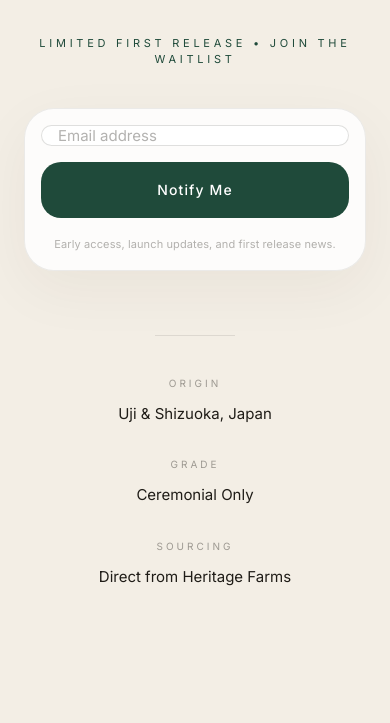
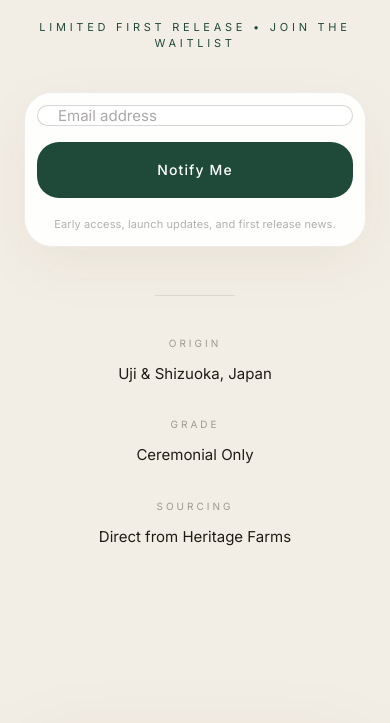
Before and after one commit to thierno-AllG/all-goods-aisle, a React (Vite) app: page / in a window 390 px wide. Shown: the part 437-1160 px from the top of the page. Built offline with nearby package versions, Linux system fonts and the light colour scheme; grey boxes are pictures that could not be loaded.

Commit message:
Apply final luxury polish for smatphone

```diff
--- a/src/App.jsx
+++ b/src/App.jsx
@@ -3,7 +3,7 @@ function WaitlistForm({ buttonText = "Notify Me" }) {
     <form
       action="https://app.kit.com/forms/9322192/subscriptions"
       method="post"
-      className="mx-auto mt-10 max-w-xl rounded-[30px] border border-[rgba(31,28,23,0.08)] bg-[rgba(255,255,255,0.82)] p-4 sm:p-3 shadow-[0_18px_60px_rgba(58,44,28,0.05)] backdrop-blur"
+      className="mx-auto mt-10 max-w-xl rounded-[28px] border border-[rgba(31,28,23,0.08)] bg-[rgba(255,255,255,0.9)] p-3 sm:p-4 shadow-[0_18px_60px_rgba(58,44,28,0.05)] backdrop-blur"
     >
       <div className="flex flex-col gap-4 sm:flex-row">
         <input
@@ -12,12 +12,11 @@ function WaitlistForm({ buttonText = "Notify Me" }) {
           placeholder="Email address"
           aria-label="Email address"
           required
-          className="h-12 sm:h-14 w-full flex-1 rounded-[18px] border border-[rgba(31,28,23,0.14)] bg-[rgba(255,255,255,0.92)] px-4 sm:px-5 text-[15px] text-[#1F1C17] outline-none placeholder:text-[rgba(31,28,23,0.34)] focus:border-[#1F4A3A]"
+          className="h-14 sm:h-14 w-full flex-1 rounded-[22px] border border-[rgba(31,28,23,0.18)] bg-white px-5 text-[15px] text-[#1F1C17] outline-none placeholder:text-[rgba(31,28,23,0.38)] focus:border-[#1F4A3A] transition"
         />
         <button
           type="submit"
-          className="h-14 w-full sm:w-auto rounded-[20px] bg-[#1F4A3A] px-8 text-sm font-medium tracking-[0.08em] text-white transition duration-300 ease-out hover:bg-[#183b2f] hover:shadow-[0_12px_28px_rgba(31,74,58,0.16)]"
-        >
+          className="h-14 w-full sm:w-auto rounded-[22px] bg-[#1F4A3A] px-8 text-sm font-medium tracking-[0.08em] text-white transition duration-300 ease-out hover:bg-[#183b2f] hover:shadow-[0_12px_28px_rgba(31,74,58,0.16)]">
           {buttonText}
         </button>
       </div>
@@ -42,8 +41,8 @@ export default function App() {
         </div>
       </header>
 
-      <main>
-        <section className="mx-auto max-w-5xl px-6 pb-14 pt-20 text-center sm:pt-24 md:pt-36">
+        <main>
+          <section className="mx-auto max-w-5xl px-6 pt-16 pb-12 text-center sm:pt-24 sm:pb-16 md:pt-32 md:pb-20">
           <div className="text-[11px] uppercase tracking-[0.42em] text-black/38">
             Ceremonial Japanese Matcha
           </div>
@@ -70,7 +69,7 @@ export default function App() {
           </div>
 
           {/* SOCIAL PROOF */}
-          <section className="mx-auto max-w-5xl px-6 pt-16 pb-28 text-center">
+          <section className="mx-auto max-w-5xl px-6 pt-12 pb-20 text-center sm:pt-16 sm:pb-24">
             <div className="aga-fade-up aga-delay-4 mx-auto mb-10 h-px w-20 bg-[rgba(31,28,23,0.10)]" />
 
             <div className="aga-fade-up aga-delay-5 grid grid-cols-1 gap-8 sm:grid-cols-3">
@@ -112,7 +111,7 @@ export default function App() {
         </div>
         </section>
 
-        <section className="mx-auto max-w-3xl px-6 py-24 text-center md:py-28">
+        <section className="mx-auto max-w-3xl px-6 py-20 text-center sm:py-24 md:py-28">
           <div className="text-[10px] uppercase tracking-[0.38em] text-[rgba(31,28,23,0.38)]">
             Our Mission
           </div>
@@ -126,7 +125,7 @@ export default function App() {
           </p>
         </section>
 
-        <section className="mx-auto max-w-6xl px-6 pb-24">
+        <section className="mx-auto max-w-6xl px-6 pt-12 pb-20 sm:pt-16 sm:pb-24">
           <div className="grid gap-6 md:grid-cols-[1.05fr_0.95fr]">
             <div className="overflow-hidden rounded-[30px]">
               <img
@@ -145,7 +144,7 @@ export default function App() {
           </div>
         </section>
 
-        <section className="mx-auto max-w-4xl px-6 pb-28 text-center">
+        <section className="mx-auto max-w-4xl px-6 pt-16 pb-20 text-center sm:pt-20 sm:pb-24">
             <div className="text-[10px] uppercase tracking-[0.38em] text-[rgba(31,28,23,0.38)]">
             Why It Matters
           </div>
@@ -193,7 +192,7 @@ export default function App() {
           </div>
         </section>
 
-        <section className="mx-auto max-w-4xl px-6 pb-24 text-center">
+        <section className="mx-auto max-w-4xl px-6 pt-20 pb-20 text-center sm:pt-24 sm:pb-24">
           <h2
             className="text-4xl tracking-[-0.03em] text-[#1F1C17] sm:text-5xl"
             style={{ fontFamily: '"Cormorant Garamond", serif', fontWeight: 500 }}
```
